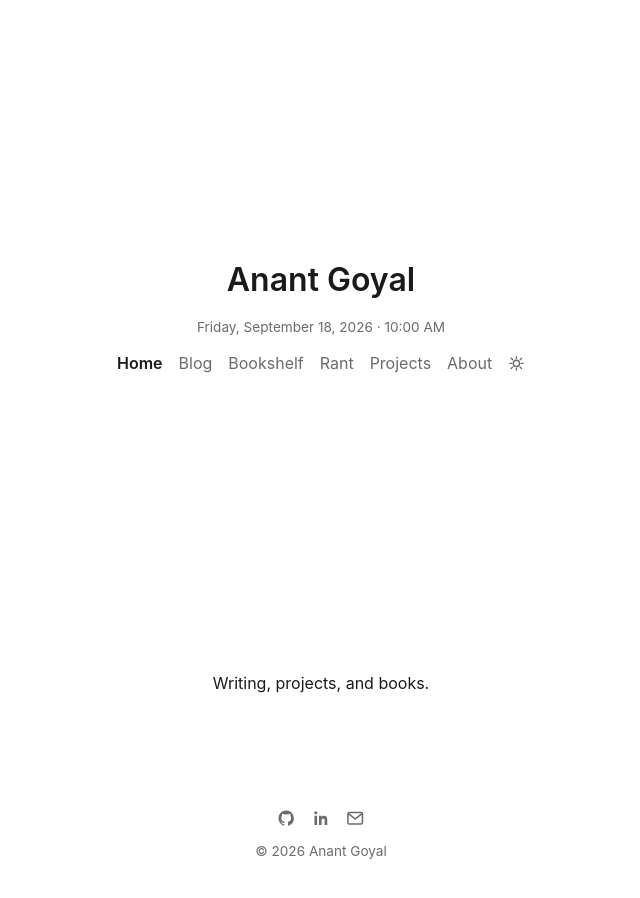
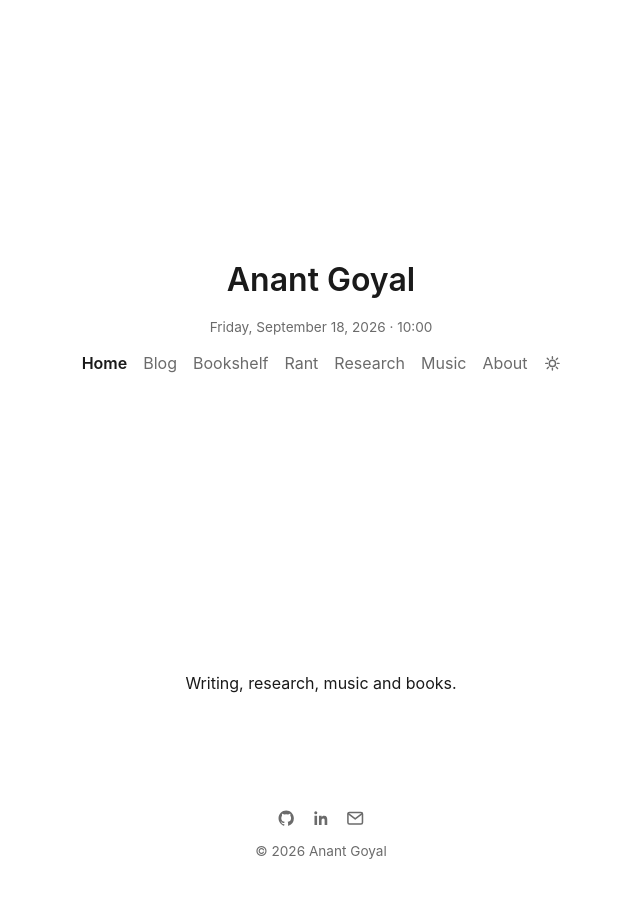
Before and after one commit to goyal-anant/goyal-anant.github.io, a Jekyll site: the page built from index.md, in a window 1280 px wide. Shown: the whole page, without its empty margins (319-959 px from the left). Built offline with Jekyll 4.4.1, drawn with Linux system fonts in a browser that asks for light colours.

Commit message:
feat: rename projects to research, add music page, 24hr clock
- Rename projects collection/page to research throughout (config, nav,
  docs, README)
- Add music page: data-driven grid (_data/music.yml) with thumbnails
  and per-entry notes
- Switch clock to 24-hour time

```diff
--- a/_config.yml
+++ b/_config.yml
@@ -1,5 +1,5 @@
 title: Anant Goyal
-description: "Writing, projects, and books."
+description: "Writing, research, and books."
 url: "https://goyal-anant.github.io"
 baseurl: ""
 theme: null
@@ -9,9 +9,9 @@
   rants:
     output: true
     permalink: /rant/:path/
-  projects:
+  research:
     output: true
-    permalink: /projects/:path/
+    permalink: /research/:path/
 
 defaults:
   - scope:
@@ -26,7 +26,7 @@
       layout: post
   - scope:
       path: ""
-      type: projects
+      type: research
     values:
       layout: page
 
--- /dev/null
+++ b/_data/music.yml
@@ -0,0 +1,4 @@
+- title: "Sample Album"
+  artist: "Sample Artist"
+  thumbnail: "/assets/images/music/sample.jpg"
+  note: "Placeholder entry. Replace with a real album/track and why you like it."
--- a/_includes/nav.html
+++ b/_includes/nav.html
@@ -4,7 +4,8 @@
     <li><a href="{{ '/blog/' | relative_url }}" {% if page.url contains '/blog' %}class="active"{% endif %}>Blog</a></li>
     <li><a href="{{ '/bookshelf/' | relative_url }}" {% if page.url contains '/bookshelf' %}class="active"{% endif %}>Bookshelf</a></li>
     <li><a href="{{ '/rant/' | relative_url }}" {% if page.url contains '/rant' %}class="active"{% endif %}>Rant</a></li>
-    <li><a href="{{ '/projects/' | relative_url }}" {% if page.url contains '/projects' %}class="active"{% endif %}>Projects</a></li>
+    <li><a href="{{ '/research/' | relative_url }}" {% if page.url contains '/research' %}class="active"{% endif %}>Research</a></li>
+    <li><a href="{{ '/music/' | relative_url }}" {% if page.url contains '/music' %}class="active"{% endif %}>Music</a></li>
     <li><a href="{{ '/about/' | relative_url }}" {% if page.url contains '/about' %}class="active"{% endif %}>About</a></li>
   </ul>
 </nav>
--- a/assets/css/main.scss
+++ b/assets/css/main.scss
@@ -230,3 +230,23 @@
   font-size: 0.9rem;
 }
 .spine-summary--empty { color: var(--muted); font-style: italic; }
+
+.music-grid {
+  list-style: none;
+  margin: 0;
+  padding: 0;
+  display: grid;
+  grid-template-columns: repeat(auto-fill, minmax(160px, 1fr));
+  gap: 1.25rem;
+}
+.music-thumb {
+  width: 100%;
+  aspect-ratio: 1;
+  object-fit: cover;
+  border-radius: 4px;
+  box-shadow: 0 2px 6px rgba(0, 0, 0, 0.25);
+}
+.music-info { margin-top: 0.5rem; }
+.music-title { display: block; font-weight: 600; }
+.music-artist { display: block; color: var(--muted); font-size: 0.85rem; }
+.music-note { margin: 0.4rem 0 0; font-size: 0.9rem; }
--- a/assets/js/clock.js
+++ b/assets/js/clock.js
@@ -7,7 +7,7 @@
     el.textContent = now.toLocaleDateString(undefined, {
       weekday: 'long', year: 'numeric', month: 'long', day: 'numeric'
     }) + ' · ' + now.toLocaleTimeString(undefined, {
-      hour: 'numeric', minute: '2-digit'
+      hour: '2-digit', minute: '2-digit', hour12: false
     });
   }
   document.addEventListener('DOMContentLoaded', function () {
--- a/index.md
+++ b/index.md
@@ -3,4 +3,4 @@
 title: Home
 permalink: /
 ---
-Writing, projects, and books.
+Writing, research, music and books.
```
Also changed, not shown: docs/MANUAL.md (+32 -12 lines), music.md (added, +17 -0 lines), research.md (renamed from projects.md, +3 -3 lines), README.md, _research/sample-project.md (renamed from _projects/sample-project.md), 1 other file.
